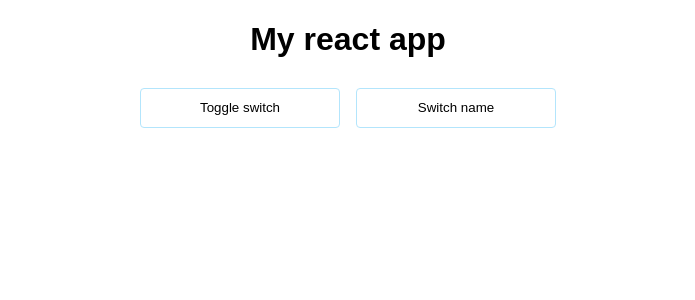
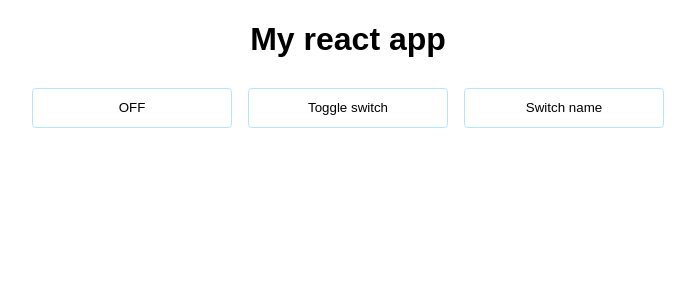
Before and after one commit to changx03/react16-example, a React (Create React App) app: page / in a window 1280 px wide. Shown: the top 300 px of the page, without its empty margins (292-987 px from the left). Built offline with nearby package versions, Linux system fonts and the light colour scheme.

Commit message:
Handling events

```diff
--- a/src/App.js
+++ b/src/App.js
@@ -1,6 +1,7 @@
 import React, { Component } from 'react';
 import './App.css';
 import Person from './Person/Person';
+import SwitchButton from './SwitchButton';
 
 class App extends Component {
   state = {
@@ -36,6 +37,7 @@ class App extends Component {
     return (
       <div className="App">
         <h1>My react app</h1>
+        <SwitchButton />
         <button className="button-custom" onClick={this._onToggleBtnClick}>Toggle switch</button>
         <button className="button-custom" onClick={this._switchNameHandler.bind(this, 'Max!')}>Switch name</button>
         {person}
--- /dev/null
+++ b/src/SwitchButton.js
@@ -0,0 +1,22 @@
+import React from 'react';
+
+export default class SwitchButton extends React.Component {
+  state = {
+    isToggleOn: false,
+  };
+  render() {
+    return (
+      <button className="button-custom" onClick={this._onClick}>
+        {this.state.isToggleOn ? 'ON' : 'OFF'}
+      </button>
+    );
+  }
+
+  // You don't need bind(this) with arrow function.
+  // https://reactjs.org/docs/handling-events.html
+  _onClick = () => {
+    this.setState(prevState => ({
+      isToggleOn: !prevState.isToggleOn,
+    }));
+  };
+}
```
